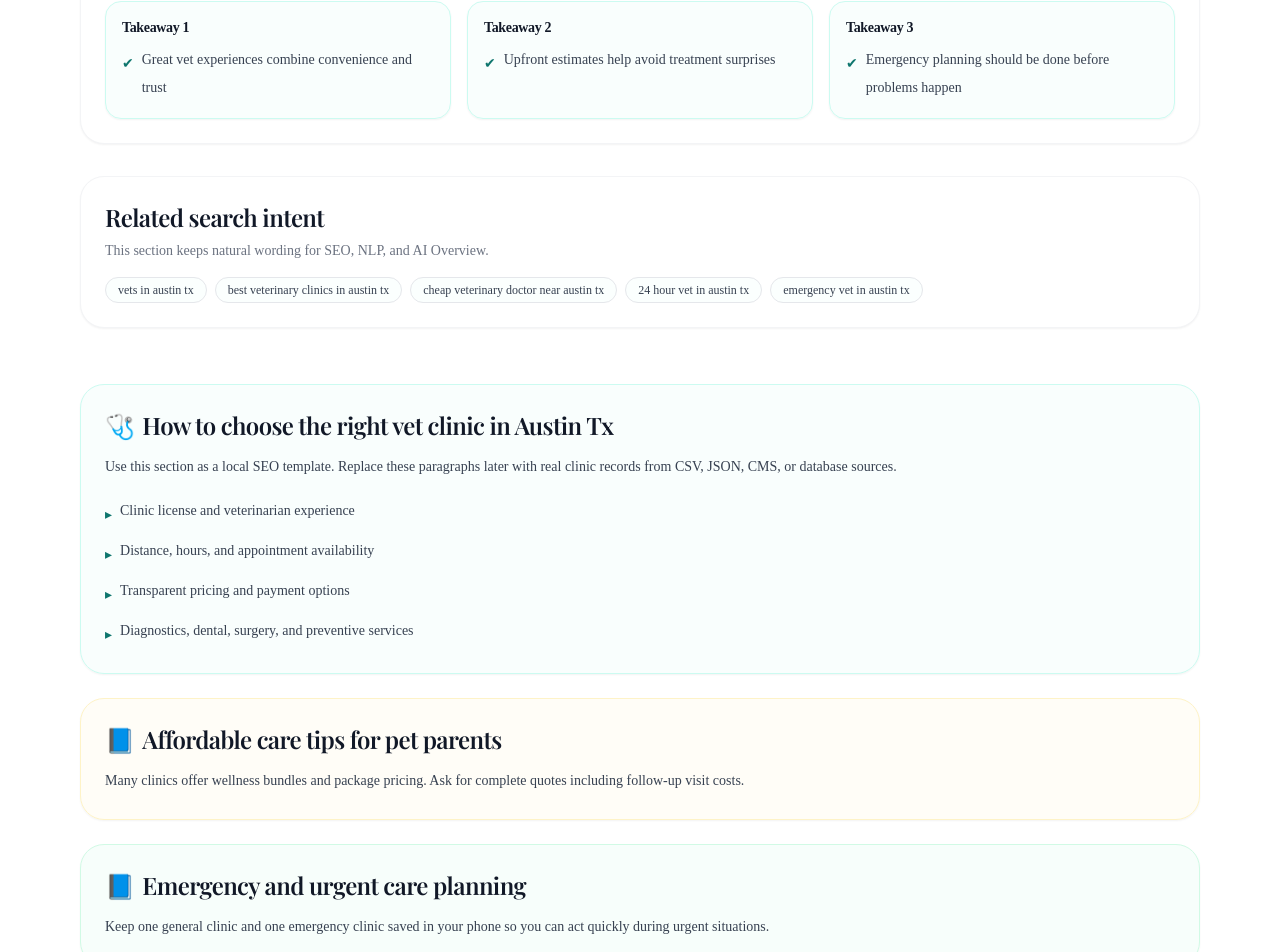
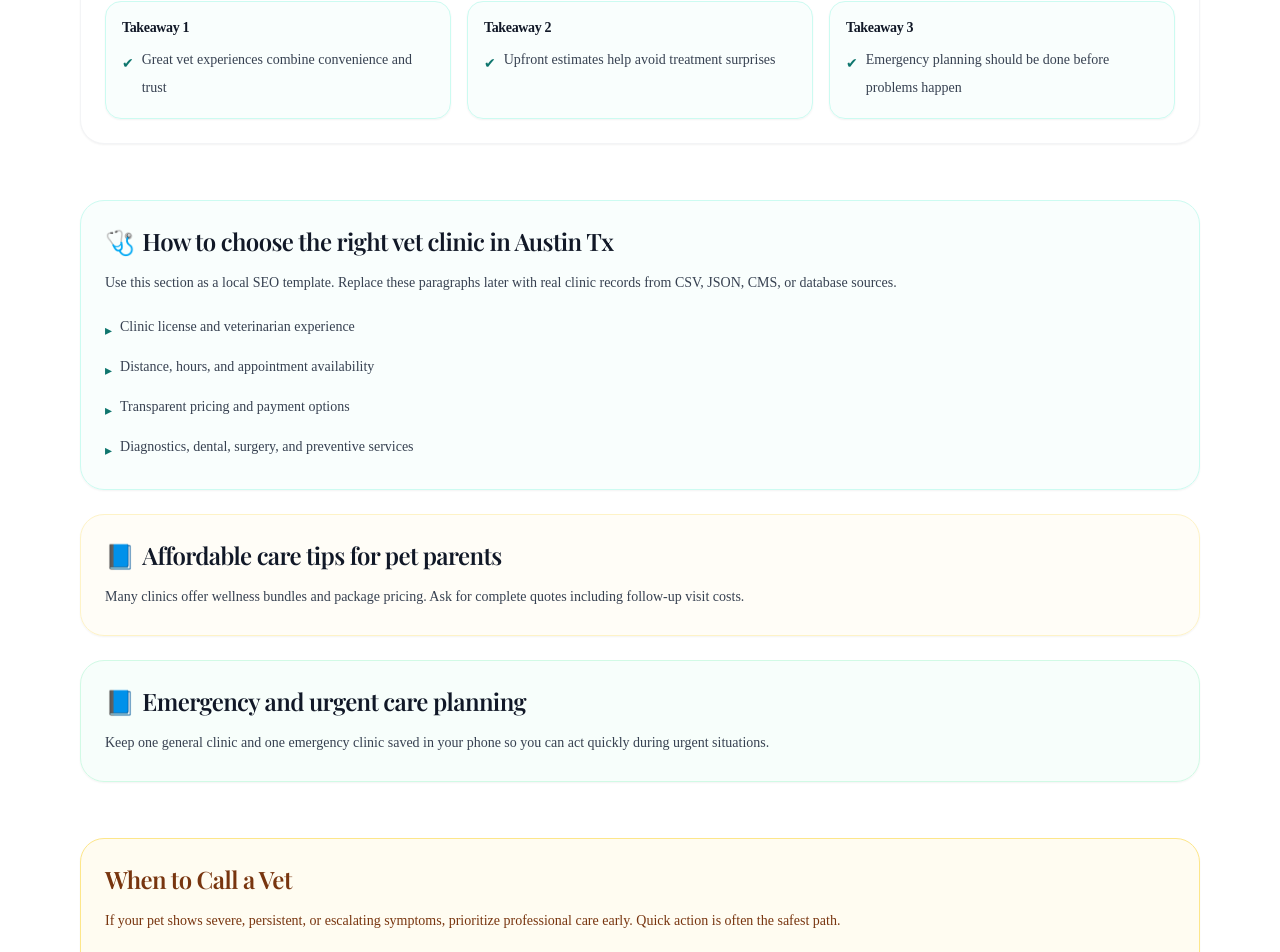
Before and after one commit to seocatalyst2-png/pawbiotics-project, a Next.js app: page /vets/austin-tx in a window 1280 px wide. Shown: the part 910-1862 px from the top of the page. Built offline with nearby package versions, Linux system fonts and the light colour scheme; a web font is replaced by a local one.

Commit message:
remove visible related search intent section

```diff
--- a/components/seo/SEOPageTemplate.tsx
+++ b/components/seo/SEOPageTemplate.tsx
@@ -56,7 +56,7 @@ export default function SEOPageTemplate({
   h1,
   intro,
   bulletPoints,
-  keywordVariations,
+  keywordVariations: _keywordVariations,
   internalLinks,
   quickAnswer,
   sections,
@@ -164,27 +164,6 @@ export default function SEOPageTemplate({
         </Container>
       </section>
 
-      <section className="py-4">
-        <Container>
-          <div className="rounded-3xl border border-gray-100 bg-white p-6 shadow-sm">
-            <h2 className="font-serif text-2xl font-semibold text-gray-900">Related search intent</h2>
-            <p className="mt-2 text-sm text-gray-500">
-              This section keeps natural wording for SEO, NLP, and AI Overview.
-            </p>
-            <div className="mt-4 flex flex-wrap gap-2">
-              {keywordVariations.map((keyword) => (
-                <span
-                  key={keyword}
-                  className="rounded-full border border-gray-200 bg-brand-50/30 px-3 py-1 text-xs text-gray-700"
-                >
-                  {keyword}
-                </span>
-              ))}
-            </div>
-          </div>
-        </Container>
-      </section>
-
       <section className="py-10">
         <Container className="space-y-6">
           {sections.map((section, index) => (
```
